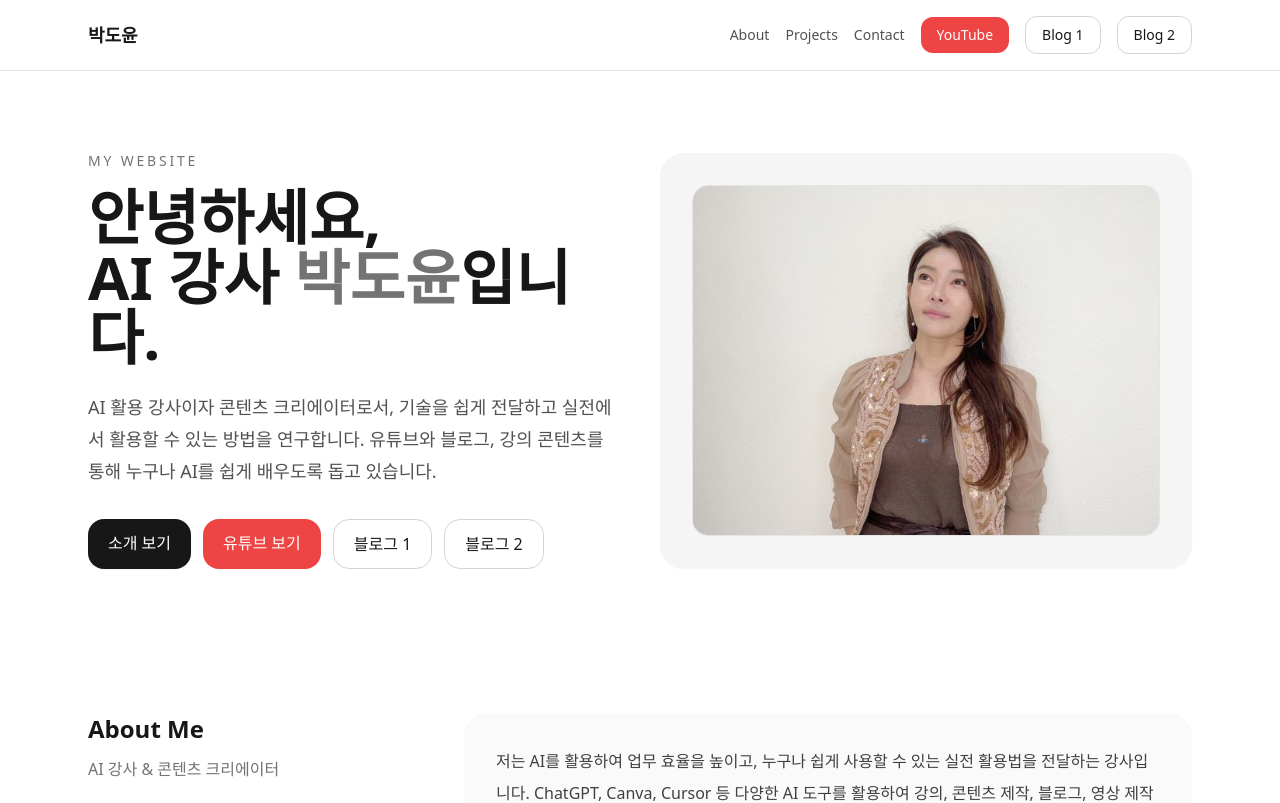
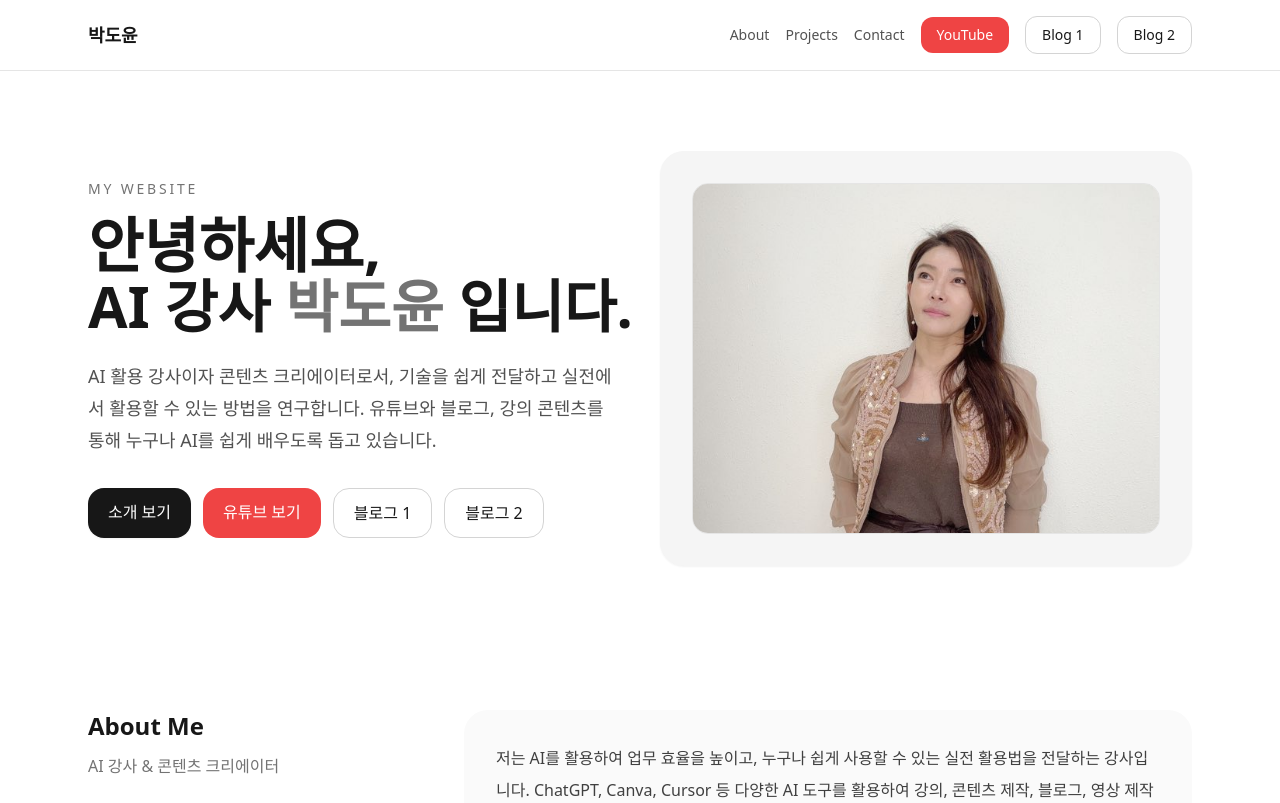
Before and after one commit to hahahoho1889-create/hahahoho1889, a Next.js app: page / in a window 1280 px wide. Shown: the top 803 px of the page. Built offline with nearby package versions, Linux system fonts and the light colour scheme.

Commit message:
Make second hero line smaller and single-line

```diff
--- a/app/page.jsx
+++ b/app/page.jsx
@@ -52,7 +52,9 @@ export default function PersonalWebsiteStarter() {
           <h1 className="text-4xl md:text-6xl font-bold leading-tight mb-6">
             안녕하세요,
             <br />
-            AI 강사 <span className="text-neutral-500">박도윤</span>입니다.
+            <span className="inline-block whitespace-nowrap" style={{ fontSize: "calc(1em - 2pt)" }}>
+              AI 강사 <span className="text-neutral-500">박도윤</span> 입니다.
+            </span>
           </h1>
           <p className="text-lg text-neutral-600 leading-8 mb-8">
             AI 활용 강사이자 콘텐츠 크리에이터로서, 기술을 쉽게 전달하고 실전에서 활용할 수 있는
```
